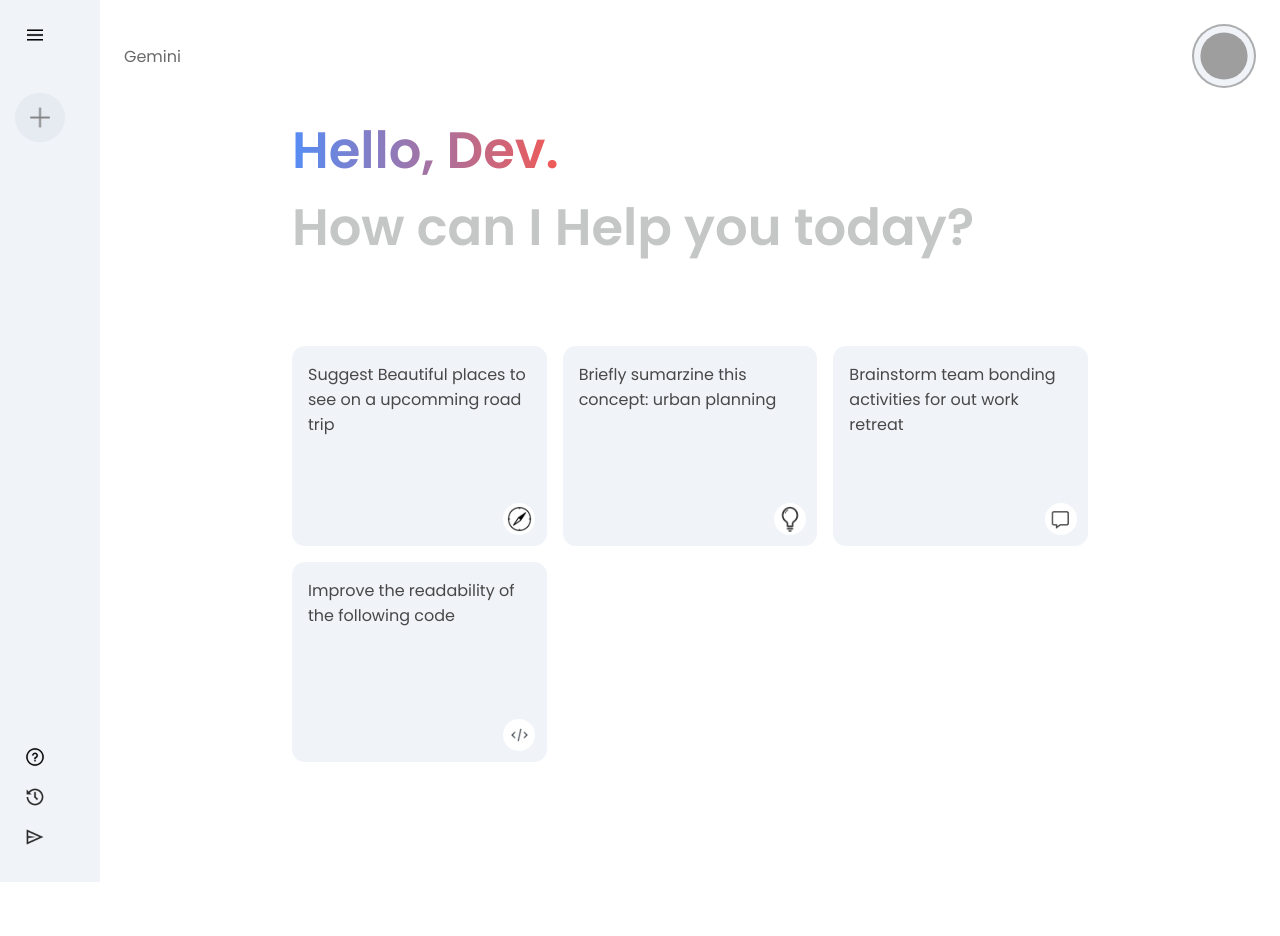
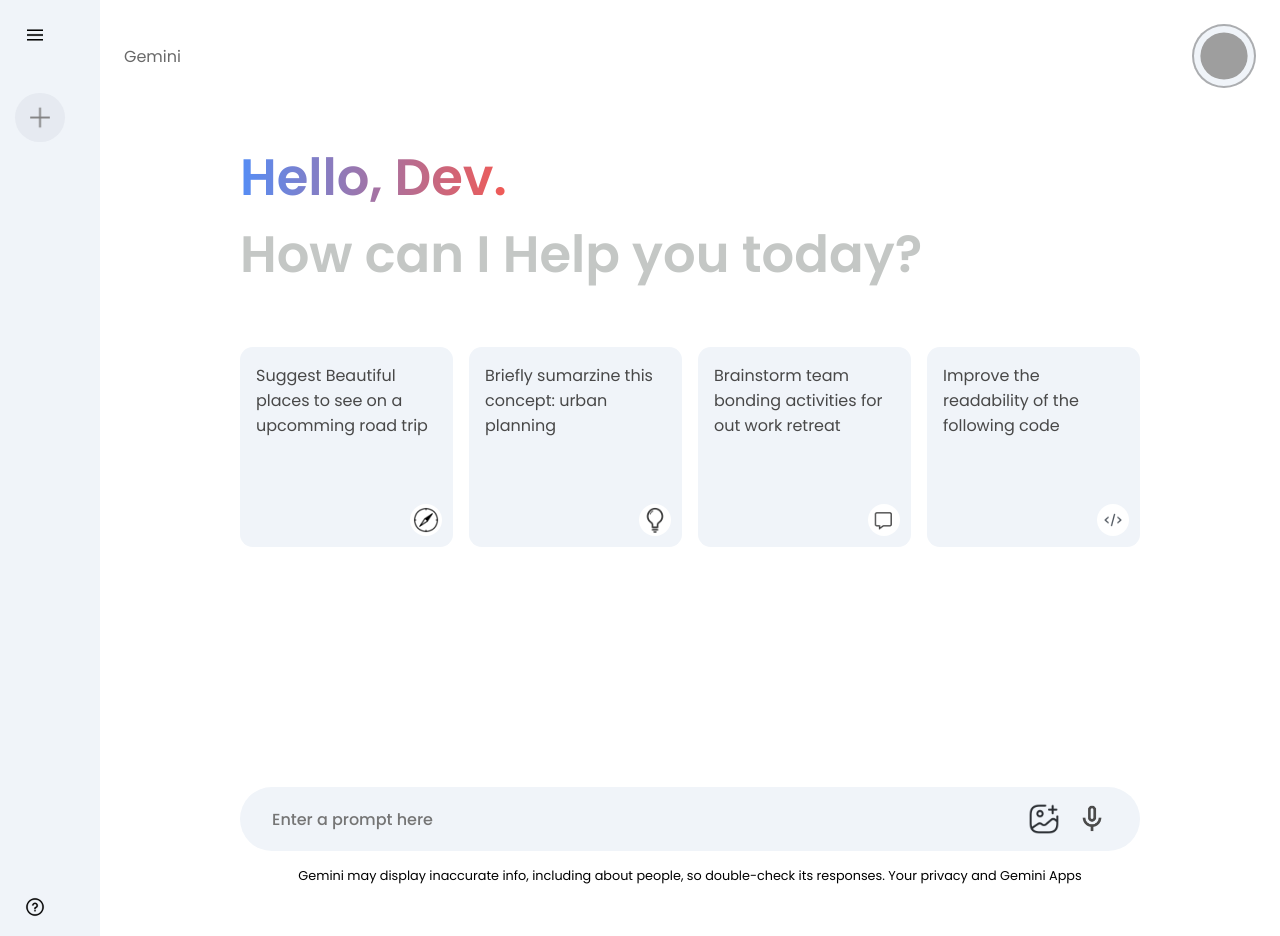
Before and after one commit to thanhhuy17/Gemini-2.0, a React (Vite) app: page / in a window 1280 px wide. Shown: the top 936 px of the page. Before the commit the page ends 882 px from the top, so only its background shows below. Built offline with nearby package versions, Linux system fonts and the light colour scheme; grey boxes are pictures that could not be loaded.

Commit message:
fisnish UI

```diff
--- a/package.json
+++ b/package.json
@@ -10,6 +10,7 @@
     "preview": "vite preview"
   },
   "dependencies": {
+    "@google/generative-ai": "^0.12.0",
     "react": "^18.2.0",
     "react-dom": "^18.2.0"
   },
--- a/src/components/Main/Main.css
+++ b/src/components/Main/Main.css
@@ -1,6 +1,6 @@
 .main{
     flex: 1;
-    min-height: 100vh;
+    height:fit-content;
     padding-bottom: 15vh;
     position: relative;
 }
@@ -26,8 +26,11 @@
 .main__container{
     display: flex;
     flex-direction: column;
-    gap: 5rem;
-    margin: 0 12rem;
+    max-width: 900px;
+    margin: auto;
+
+    min-height: 100vh;
+    justify-content: space-around;
 }
 
 .greet{
@@ -48,7 +51,7 @@
 
 .cards{
     display: grid;
-    /* grid-template-columns: repeat(4, 200px); */
+    /* grid-template-columns: repeat(4,200px); */
     grid-template-columns: repeat(auto-fill, minmax(200px, 1fr));
     column-gap: 1rem;
     row-gap: 1rem;
@@ -82,3 +85,43 @@
     bottom: .7rem;
     right: .7rem;
 }
+
+/* ========= Main Bottom ========== */
+.main__bottom{
+    position: relative;
+    max-width: 900px;
+    margin: auto;
+    padding-top: 14rem;
+}
+.search__box{
+    display: flex;
+    min-width: 900px;
+    justify-content: space-between;
+    padding: 1rem 2rem;
+    background-color: #F0F4F9;
+    border-radius: 2rem;
+}
+.search__box input{
+    min-width: 65vh;
+    border: none;
+    background-color: #F0F4F9;
+    font-size: 1rem;
+    font-weight: 500;
+    outline-style: none;
+}
+
+.search__box-icon{
+    display: flex;
+    column-gap: 1rem;
+}
+
+.search__img-icon{
+    width: 2rem;
+    cursor: pointer;
+}
+
+.main__botton-descrip{
+    margin-top: 1rem;
+    font-size: .8rem;
+    text-align: center;
+}
--- a/src/components/Main/Main.jsx
+++ b/src/components/Main/Main.jsx
@@ -1,7 +1,9 @@
 // import React from "react";
+import { useState } from "react";
 import { assets } from "../../assets/assets";
 import "./Main.css";
 const Main = () => {
+  const[extended, setExtended] = useState(false)
   return (
     <div className="main">
       <div className="nav">
@@ -37,6 +39,21 @@
             <p>Improve the readability of the following code</p>
             <img src={assets.code_icon} alt="image" />
           </div>
+
+          <div className="main__bottom">
+            <div className="search__box">
+              <input type="text" placeholder="Enter a prompt here" />
+              <div className="search__box-icon">
+                <img className="search__img-icon" src={assets.gallery_icon} alt="" />
+                <img className="search__img-icon" src={assets.mic_icon} alt="" />
+                {extended?<img className="search__img-icon" src={assets.send_icon} alt="" />:null}
+              </div>
+            </div>
+            <div className="main__botton-descrip">
+              <p>Gemini may display inaccurate info, including about people, so double-check its responses. Your privacy and Gemini Apps</p>
+            </div>
+
+          </div>
         </div>
       </div>
     </div>
--- /dev/null
+++ b/src/context/Context.jsx
@@ -0,0 +1,3 @@
+import { createContext } from "react";
+
+export const Context = createContext();
```
Also changed, not shown: src/config/gemini.js (added, +48 -0 lines), 1 other file (tests, documents, lock files or other folders).
